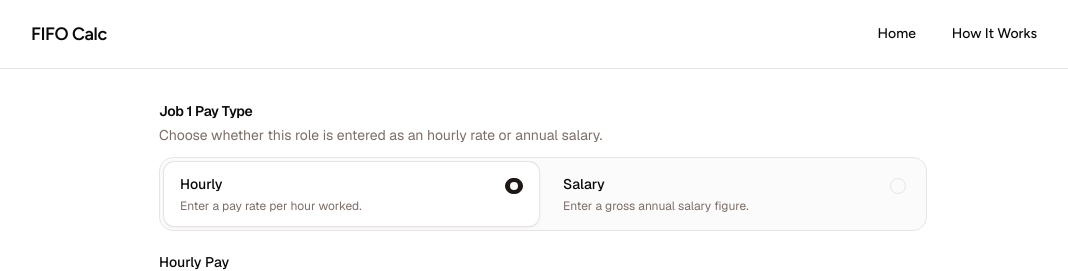
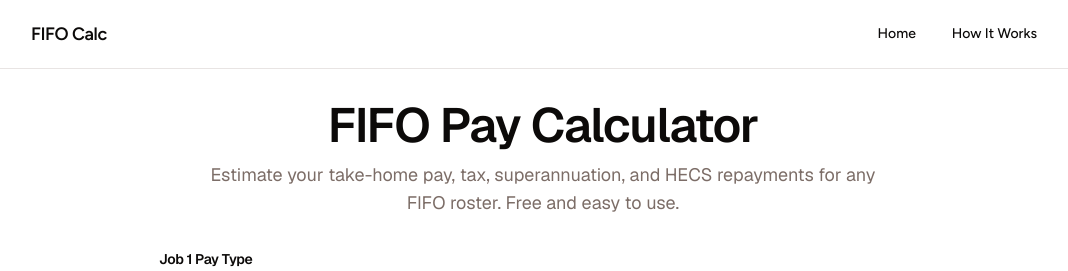
Before and after one commit to shameylynam/fifo-calc, a Next.js app: page / in a window 1280 px wide. Shown: the top 271 px of the page, without its empty margins (97-1165 px from the left). Built offline with nearby package versions, Linux system fonts and the light colour scheme; no server answers.

Commit message:
feat: add h1 heading to home page for accessibility
Agent-Logs-Url: https://github.com/shameylynam/fifo-calc/sessions/d9539c33-13c2-4dac-9025-e32e00fde918

Co-authored-by: shameylynam <223403834+shameylynam@users.noreply.github.com>

```diff
--- a/src/app/page.tsx
+++ b/src/app/page.tsx
@@ -3,6 +3,15 @@ import { FifoCalculator } from "@/components/ui/forms/FifoCalculator";
 export default function Home() {
   return (
     <main className="row-start-2 flex min-h-[60vh] w-full flex-col items-center justify-center gap-8">
+      <div className="w-full text-center space-y-3">
+        <h1 className="text-4xl font-semibold tracking-tight text-foreground sm:text-5xl">
+          FIFO Pay Calculator
+        </h1>
+        <p className="mx-auto max-w-2xl text-base text-muted-foreground sm:text-lg">
+          Estimate your take-home pay, tax, superannuation, and HECS repayments
+          for any FIFO roster. Free and easy to use.
+        </p>
+      </div>
       <FifoCalculator />
     </main>
   );
```
Also changed, not shown: 1 other file (tests, documents, lock files or other folders).
